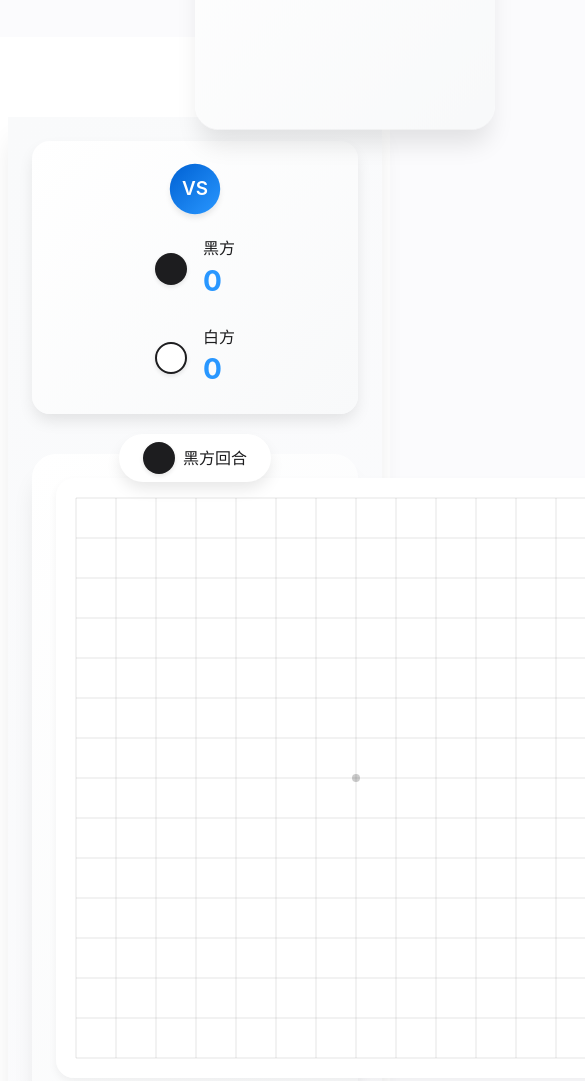
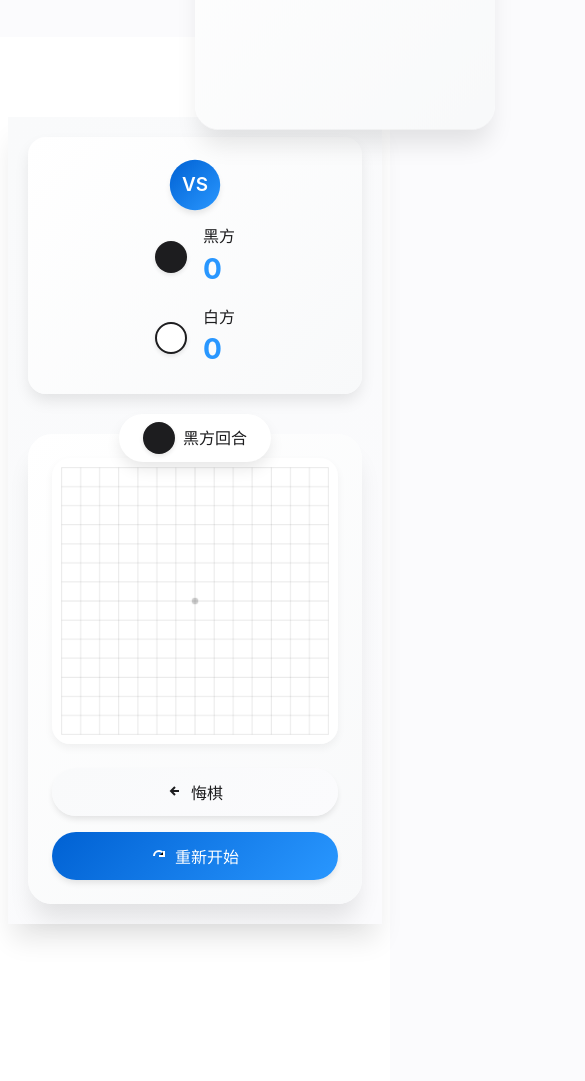
Before and after one commit to EdwardYang0626/gomoku-game, a plain HTML site: page index.html in a window 390 px wide. Shown: the part 807-1888 px from the top of the page, 585 px wide, since content can reach past the window. Drawn offline with Linux system fonts and the light colour scheme; a web font is replaced by a local one.

Commit message:
feat: 适配移动端

```diff
--- a/game.js
+++ b/game.js
@@ -3,7 +3,21 @@ class Gomoku {
         this.canvas = document.getElementById('gameBoard');
         this.ctx = this.canvas.getContext('2d');
         this.boardSize = 15; // 15x15的棋盘
-        this.cellSize = this.canvas.width / this.boardSize;
+
+        // 添加画布大小自适应
+        const updateCanvasSize = () => {
+            const width = Math.min(600, window.innerWidth - 40);
+            this.canvas.width = width;
+            this.canvas.height = width;
+            this.cellSize = width / this.boardSize;
+            this.drawBoard();
+            this.redrawAllPieces();
+        };
+
+        // 监听窗口大小变化
+        window.addEventListener('resize', updateCanvasSize);
+        updateCanvasSize();
+
         this.board = Array(this.boardSize).fill().map(() => Array(this.boardSize).fill(null));
         this.currentPlayer = 'black'; // 黑子先手
         this.gameOver = false;
--- a/style.css
+++ b/style.css
@@ -596,6 +596,21 @@ body {
         transform: none !important;
         box-shadow: var(--shadow-sm);
     }
+
+    #gameBoard {
+        width: 100% !important;
+        height: auto !important;
+        max-width: 400px;
+    }
+
+    .game-container {
+        padding: 20px;
+    }
+
+    .score-display {
+        flex-direction: column;
+        gap: 16px;
+    }
 }
 
 /* 胜利动画样式 */
```
